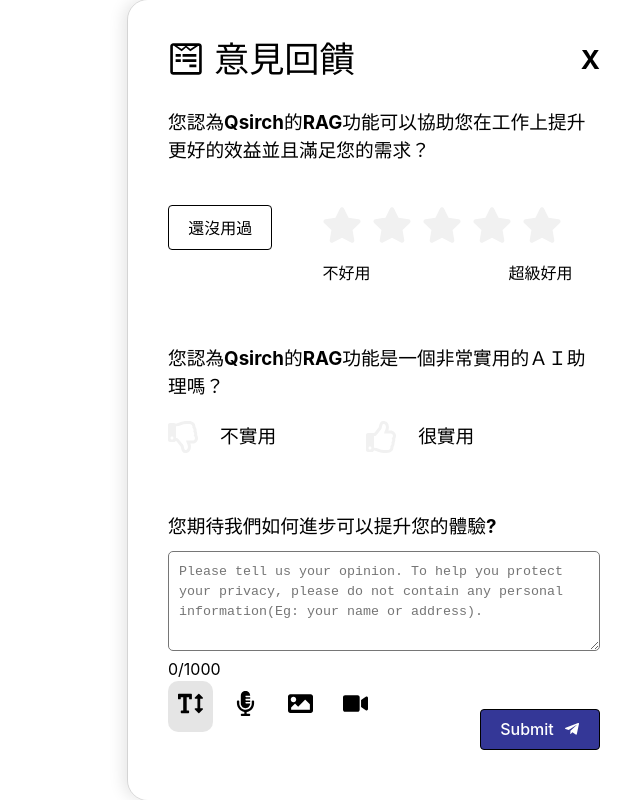
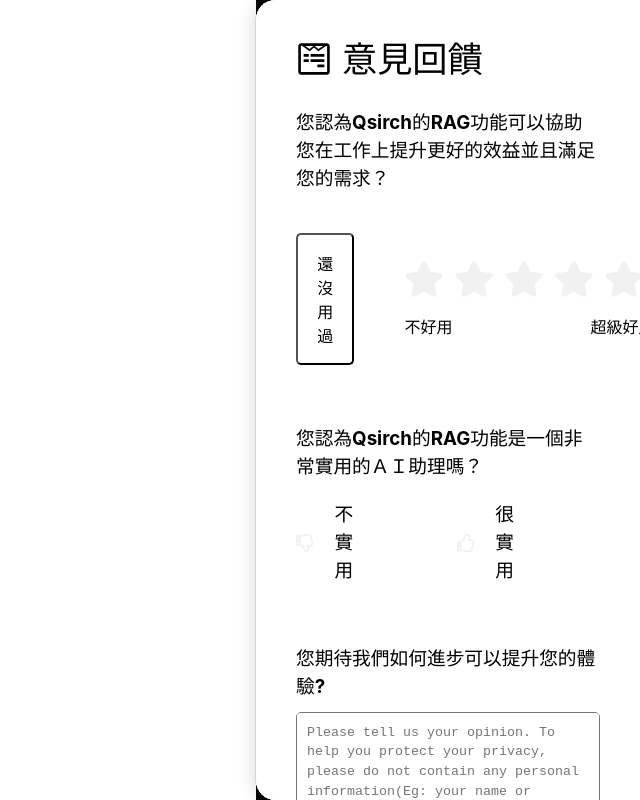
Before and after one commit to ChengXuJustin/Qnap-Feedback-Package, a React (Vite) app: page / in a window 1280 px wide. Shown: the whole page, without its empty margins (640-1280 px from the left). Built offline with nearby package versions, Linux system fonts and the light colour scheme.

Commit message:
Button Update

```diff
--- a/src/App.css
+++ b/src/App.css
@@ -83,7 +83,7 @@
 }
 
 .frameR{
-  width: 40%;
+  width: 30%;
   box-shadow: -5px 0px 15px rgba(0, 0, 0, 0.1);
   outline: 1px solid rgba(0, 0, 0, 0.1);
 }
@@ -156,6 +156,8 @@
   padding: 20px;
 }
 
+/* Margin */
+
 .mg-ct{
   margin: 0 auto;
 }
@@ -207,6 +209,8 @@
 .mg-ct{
   margin: auto auto;
 }
+
+/* Display */
 
 .dn{
   display: none;
@@ -277,6 +281,20 @@
   transform: scale(1.1);
 }
 
+.sm-btn{
+  width: 160px;
+  background-color: #000476;
+  color: #f1f1f1;
+  align-self: start;
+}
+
+.sm-btnCancel{
+  width: 160px;
+  background-color: rgba(255, 255, 255, 0.2);
+  color: #6c6c6c;
+  border: 1px solid rgba(0, 0, 0, 0.1);
+}
+
 .of-y-scl{
   overflow-y: scroll;
 }
--- a/src/components/Right_Pop_1.jsx
+++ b/src/components/Right_Pop_1.jsx
@@ -29,11 +29,6 @@
     <div>
       <div className={`frameR pd-frame bd-rd-frame-20 fh quesps of-y-scl ${(popActive && popAppr) ? '' : 'wp-r'}`}>
 
-          <li
-            className='closeBtn'
-            onClick={() => {closePop(popActive)}}
-          >X</li>
-
         <form action="" onSubmit={handleSubmit}>
 
           <li className='df aln-tm-ct mb-30'>
@@ -59,14 +54,23 @@
           </div>
 
 
-          <div className='df fw jc-fe'>
+          <div className='df jc-fe'>
             <button
-              className={`sm-btn df aln-tm-ct jc-sb`}
+              className='sm-btn df aln-tm-ct jc-ct mg-r-30'
               onClick={() => {openAppr(popAppr)}}
             >
               Submit<FaTelegramPlane className='mg-l-10'/>
             </button>
+
+            <button
+              className={`sm-btnCancel df aln-tm-ct jc-ct`}
+              onClick={() => {closePop(popActive)}}
+            >
+              Cancel
+            </button>
           </div>
+
+
         </form>
 
 
--- a/src/index.css
+++ b/src/index.css
@@ -37,17 +37,12 @@
 }
 
 button {
-  border-radius: 4px;
-  border: 1px solid rgb(0, 0, 0);
-  padding: 0.6em 1.2em;
+  border-radius: 5px;
+  padding: 1em 1.2em;
   font-size: 1em;
   font-weight: 500;
   font-family: inherit;
   cursor: pointer;
-  color: #000000;
-  position: absolute;
-  bottom: 50px;
-  right: 40px;
 }
 
 button:hover {
```
